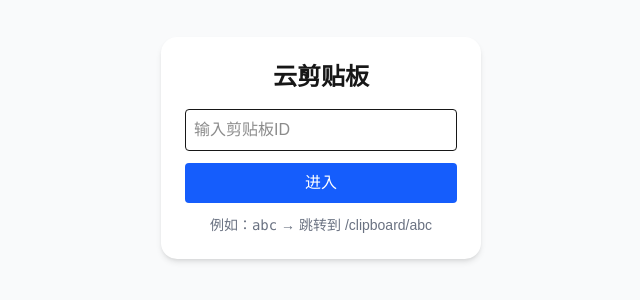
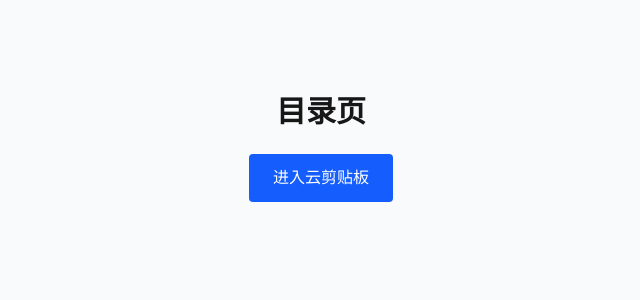
Before and after one commit to TamFuYin/web, a Next.js app: page / in a window 1280 px wide. Shown: the part 252-552 px from the top of the page, without its empty margins (319-959 px from the left). Built offline with nearby package versions, Linux system fonts and the light colour scheme.

Commit message:
update page.tsx and page.tsx

```diff
--- a/app/clipboard/page.tsx
+++ b/app/clipboard/page.tsx
@@ -0,0 +1,39 @@
+'use client'
+
+import { useRouter } from 'next/navigation'
+import { useState } from 'react'
+
+export default function HomePage() {
+  const router = useRouter()
+  const [id, setId] = useState('')
+
+  const go = () => {
+    if (!id.trim()) return alert('请输入剪贴板ID')
+    router.push(`/clipboard/${id}`)
+  }
+
+  return (
+    <div className="flex flex-col items-center justify-center min-h-screen bg-gray-50">
+      <div className="bg-white p-6 rounded-2xl shadow-md w-80">
+        <h1 className="text-2xl font-semibold mb-4 text-center">
+          云剪贴板
+        </h1>
+        <input
+          value={id}
+          onChange={(e) => setId(e.target.value)}
+          placeholder="输入剪贴板ID"
+          className="border rounded w-full p-2 mb-3"
+        />
+        <button
+          onClick={go}
+          className="w-full bg-blue-600 text-white py-2 rounded hover:bg-blue-700 transition"
+        >
+          进入
+        </button>
+        <p className="text-gray-500 text-sm text-center mt-3">
+          例如：<code>abc</code> → 跳转到 /clipboard/abc
+        </p>
+      </div>
+    </div>
+  )
+}
--- a/app/page.tsx
+++ b/app/page.tsx
@@ -1,39 +1,23 @@
 'use client'
 
 import { useRouter } from 'next/navigation'
-import { useState } from 'react'
 
 export default function HomePage() {
   const router = useRouter()
-  const [id, setId] = useState('')
 
-  const go = () => {
-    if (!id.trim()) return alert('请输入剪贴板ID')
-    router.push(`/clipboard/${id}`)
+  const goToClipboard = () => {
+    router.push('/clipboard') // 跳到 /clipboard 页面输入 ID
   }
 
   return (
     <div className="flex flex-col items-center justify-center min-h-screen bg-gray-50">
-      <div className="bg-white p-6 rounded-2xl shadow-md w-80">
-        <h1 className="text-2xl font-semibold mb-4 text-center">
-          云剪贴板
-        </h1>
-        <input
-          value={id}
-          onChange={(e) => setId(e.target.value)}
-          placeholder="输入剪贴板ID"
-          className="border rounded w-full p-2 mb-3"
-        />
-        <button
-          onClick={go}
-          className="w-full bg-blue-600 text-white py-2 rounded hover:bg-blue-700 transition"
-        >
-          进入
-        </button>
-        <p className="text-gray-500 text-sm text-center mt-3">
-          例如：<code>abc</code> → 跳转到 /clipboard/abc
-        </p>
-      </div>
+      <h1 className="text-3xl font-bold mb-6">目录页</h1>
+      <button
+        onClick={goToClipboard}
+        className="bg-blue-600 text-white px-6 py-3 rounded hover:bg-blue-700"
+      >
+        进入云剪贴板
+      </button>
     </div>
   )
 }
```
